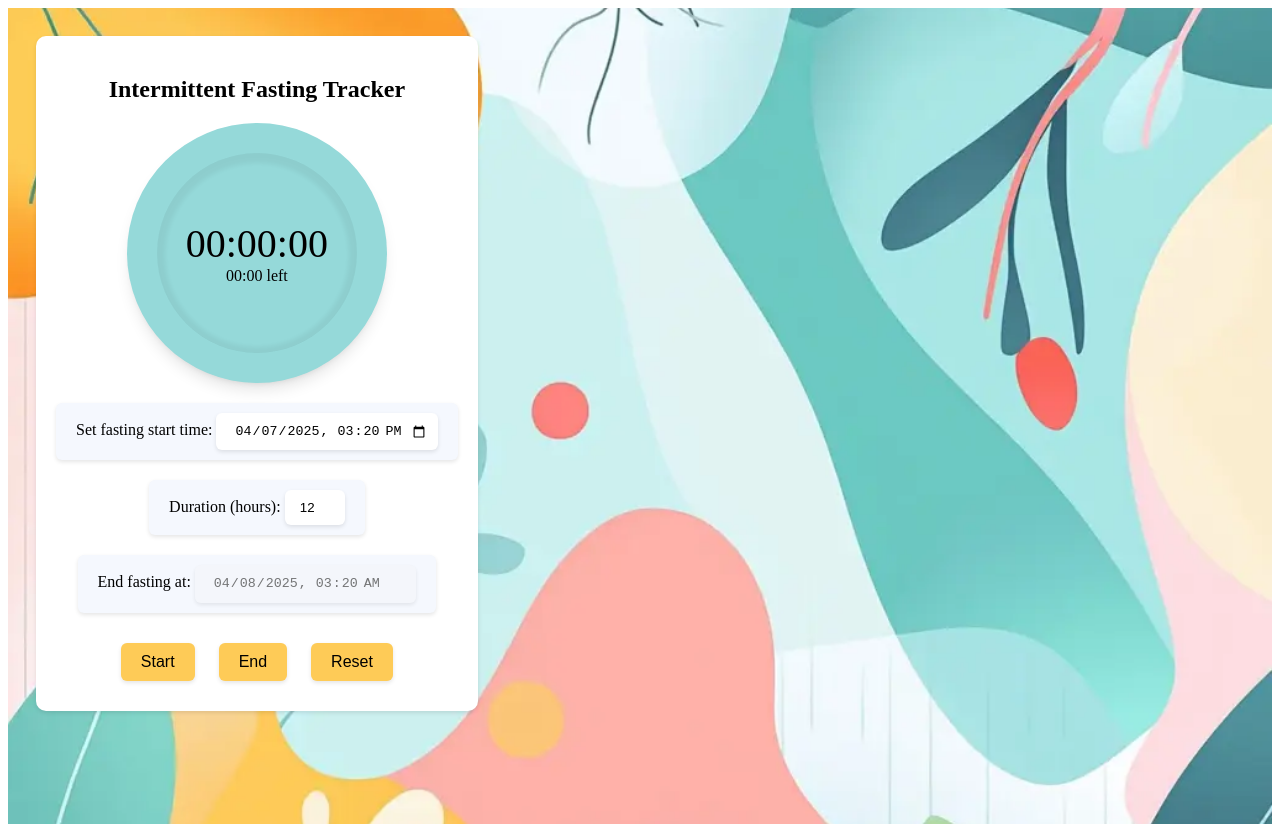
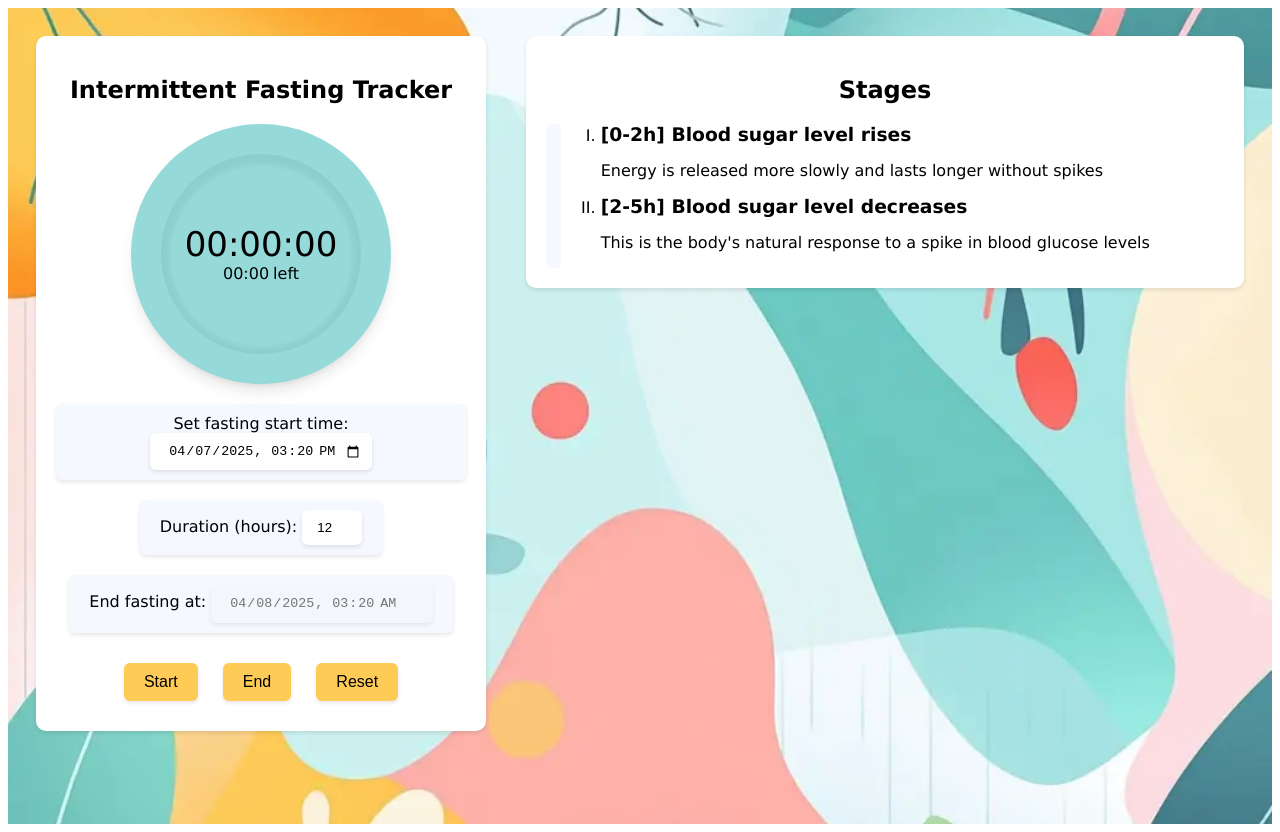
Before and after one commit to chizhik8/intermittent-fasting-tracker, a plain HTML site: page index.html in a window 1280 px wide. Drawn offline with Linux system fonts and the light colour scheme.

Commit message:
added stages

```diff
--- a/css/styles.css
+++ b/css/styles.css
@@ -1,4 +1,9 @@
+body {
+  font-family: Verdana, Geneva, Tahoma, sans-serif;
+}
+
 .container {
+    display: flex;
     text-align: center;
     padding: 8px;
     margin: auto;
@@ -46,7 +51,7 @@ section {
 }
 
 #timer {
-  font-size: 40px;
+  font-size: 34px;
   margin: 0;
 }
 
@@ -169,3 +174,28 @@ button:disabled {
   opacity: 0.8;
   cursor: not-allowed;
 }
+
+.stages-container {
+  display: flex;
+}
+
+.level {
+  width: 16px;
+  background-color: #F5F8FE;
+  border-radius: 6px;
+}
+
+ul {
+  width: 100%;
+  list-style-type: upper-roman;
+  margin: 0;
+  text-align: left;
+}
+
+li {
+  width: 100%;
+}
+
+li h3 {
+  margin: 0;
+}
--- a/index.html
+++ b/index.html
@@ -9,7 +9,7 @@
 </head>
 <body>
     <main class="container">
-        <section>
+        <section style="width: 40%; max-width: 410px;">
             <h1>Intermittent Fasting Tracker</h1>
             <div class="timer">
                 <div class="timer-inner">
@@ -36,6 +36,22 @@
             <button type="button" id="stopBtn">End</button>
             <button type="reset" id="resetBtn">Reset</button>
         </section>
+        <section style="width: 60%;">
+            <h2>Stages</h2>
+            <div class="stages-container">
+                <div class="level"></div>
+                <ul>
+                    <li>
+                        <h3>[0-2h] Blood sugar level rises</h3>
+                        <p>Energy is released more slowly and lasts longer without spikes</p>
+                    </li>
+                    <li>
+                        <h3>[2-5h] Blood sugar level decreases</h3>
+                        <p>This is the body's natural response to a spike in blood glucose levels</p>
+                    </li>
+                </ul>
+            </div>
+        </section>
     </main>
 
     <script src="js/timer.js"></script>
--- a/js/timer.js
+++ b/js/timer.js
@@ -44,6 +44,7 @@ const resetFasting = () => {
     localStorage.clear();
     displayTime(0);
     displayTimeLeft(0);
+    window.location.reload();
     startBtn.disabled = false;
     duration.disabled = false;
     stopBtn.disabled = false;
```
